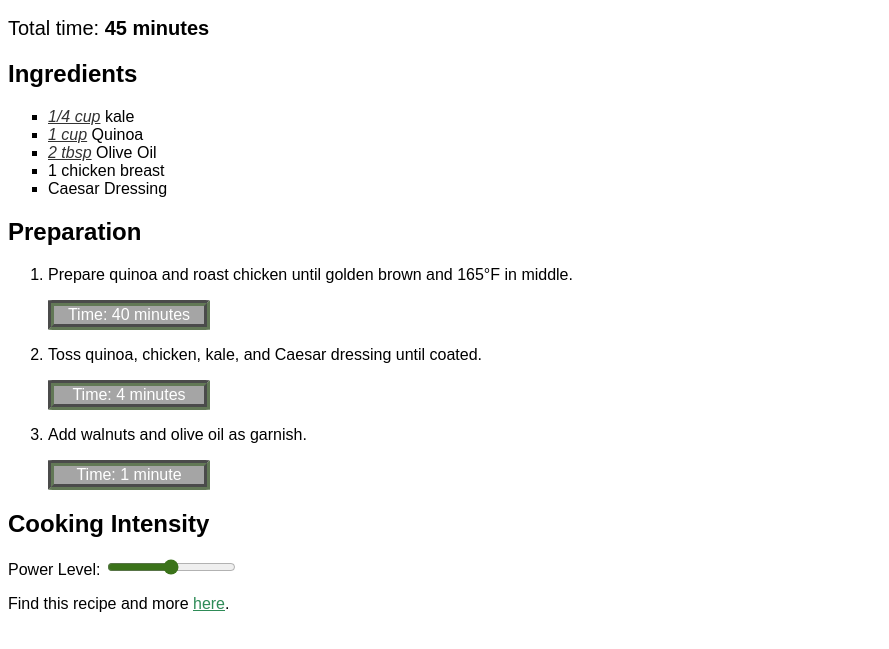
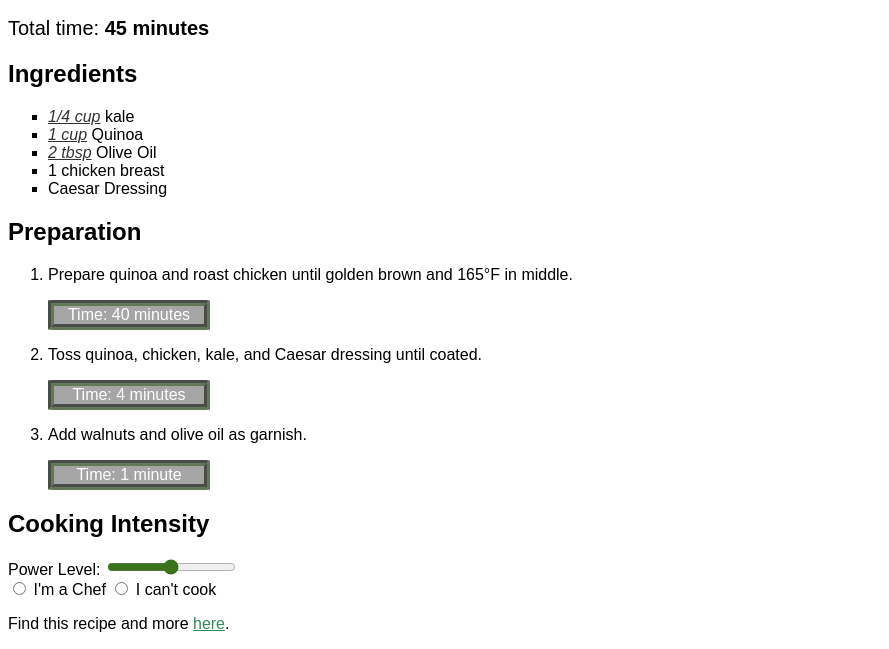
Before and after one commit to imjayapple/Healthy-Recipes-CSS-Project, a plain HTML site: page index.html in a window 1280 px wide. Shown: the part 268-917 px from the top of the page, without its empty margins (0-889 px from the left). Drawn offline with Linux system fonts and the light colour scheme.

Commit message:
Added radio buttons, 'I'm a Chef' & 'I can't cook'

```diff
--- a/index.html
+++ b/index.html
@@ -39,10 +39,18 @@
     </li>
   </ol>
 
-  <div>
+  <div class="cooking-intensity">
     <h2>Cooking Intensity</h2>
+      <!-- power level section -->
       <label for="vol">Power Level:</label>
-      <input type="range" id="vol" name="vol" min="0" max="9000">
+      <input type="range" id="vol" name="vol" min="0" max="9000"><br>
+
+      <!-- radio buttons section -->
+      <input type="radio" id="html" name="chef-attributes" value="HTML">
+      <label for="html">I'm a Chef</label>
+
+      <input type="radio" id="html" name="chef-attributes" value="CSS">
+      <label for="html">I can't cook</label>
   </div>
 
   <p class="citation">Find this recipe and more <a href="http://www.myrecipes.com/recipe/kale-caesar-salad-chicken" target="_blank" class="external-link">here</a>.</p>
```
